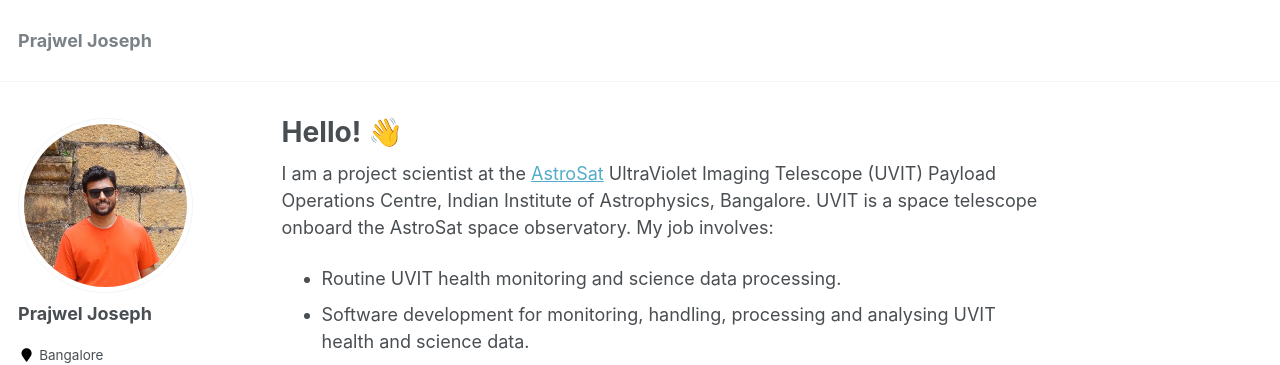
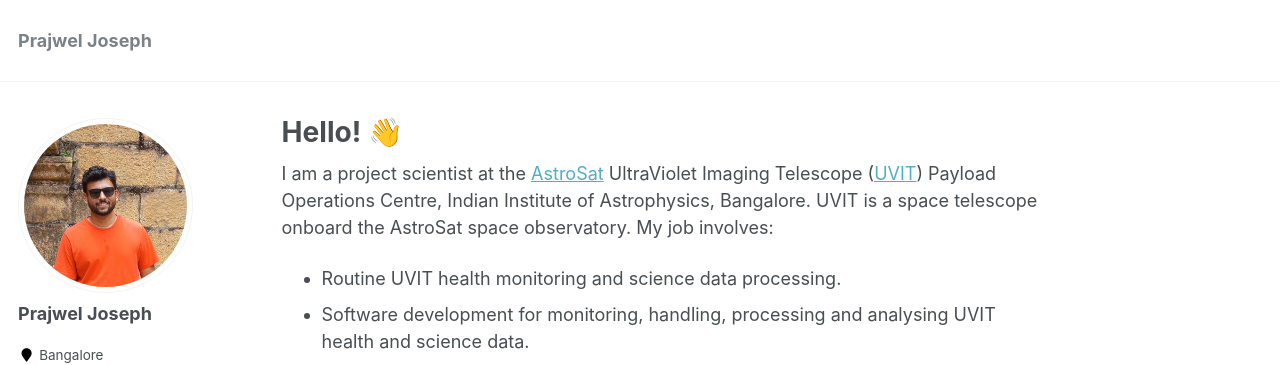
Before and after one commit to prajwel/prajwel.github.io, a Jekyll site: the page built from _pages/about.md, in a window 1280 px wide and 1348 px high. Shown: the top 365 px of the window. Built offline with Jekyll 4.4.1, drawn with Linux system fonts in a browser that asks for light colours; some web fonts are replaced; comment, search, counter and statistics services are not loaded; part of the change alters nothing that is shown.

```diff
--- a/_pages/about.md
+++ b/_pages/about.md
@@ -8,7 +8,7 @@ redirect_from:
   - /about.html
 ---
 
-I am a project scientist at the <a href="https://en.wikipedia.org/wiki/AstroSat">AstroSat</a> UltraViolet Imaging Telescope (UVIT) Payload Operations Centre, Indian Institute of Astrophysics, Bangalore. UVIT is a space telescope onboard the AstroSat space observatory. My job involves:
+I am a project scientist at the <a href="https://en.wikipedia.org/wiki/AstroSat">AstroSat</a> UltraViolet Imaging Telescope (<a href="https://www.iiap.res.in/projects/uvit/">UVIT</a>) Payload Operations Centre, Indian Institute of Astrophysics, Bangalore. UVIT is a space telescope onboard the AstroSat space observatory. My job involves:
 * Routine UVIT health monitoring and science data processing.
 * Software development for monitoring, handling, processing and analysing UVIT health and science data.
 * Detecting and solving UVIT instrument problems as they arise.
```
